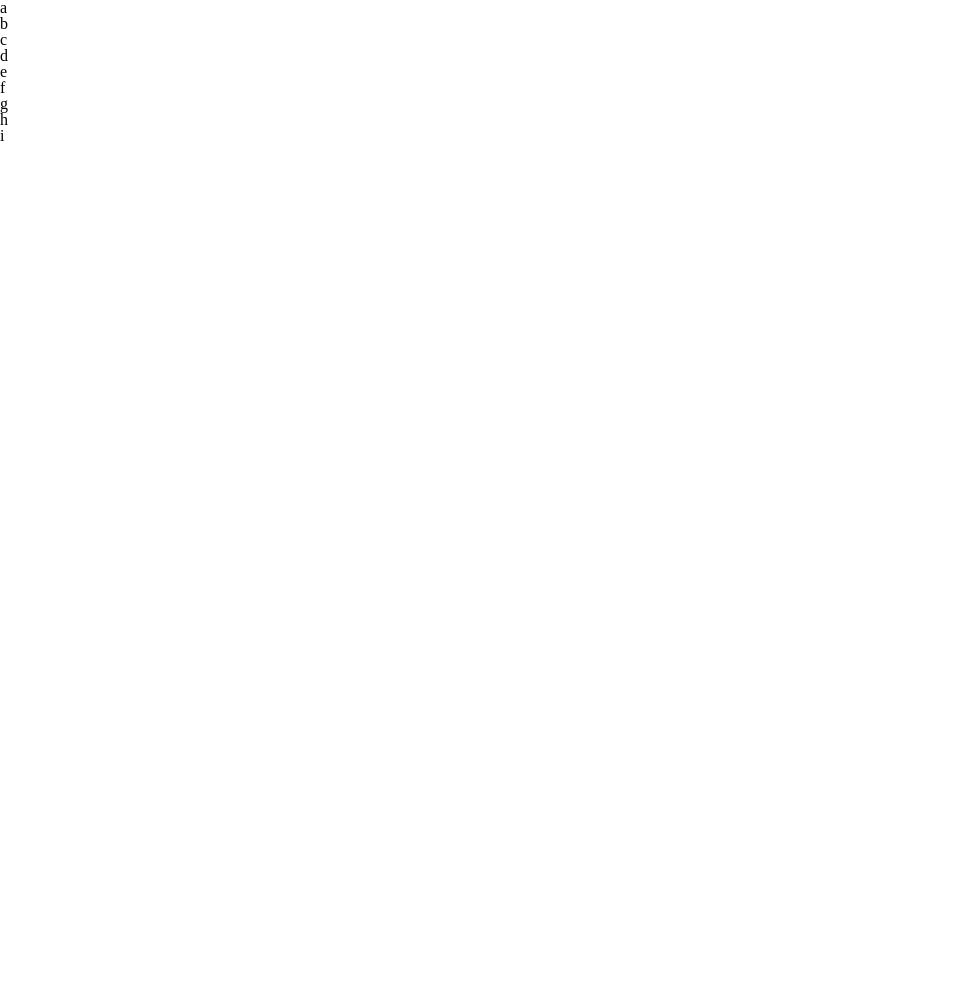
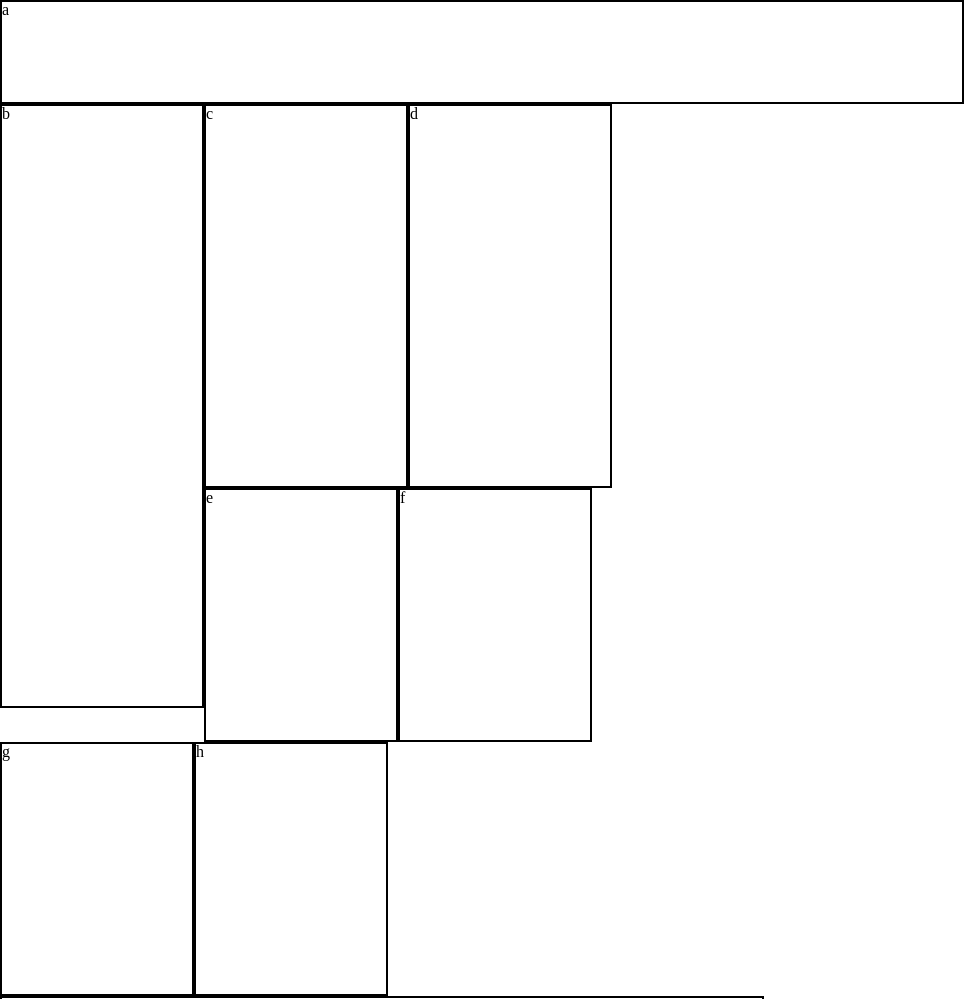
Before and after one commit to xochil73/lab01, a plain HTML site: page index.html in a window 768 px wide. Shown: the top 999 px of the page, 964 px wide, since content can reach past the window. Before the commit the page ends 800 px from the top, so only its background shows below. Drawn offline with Linux system fonts and the light colour scheme.

Commit message:
is-this-it

```diff
--- a/css/style.css
+++ b/css/style.css
@@ -1,6 +1,4 @@
 @media all and (min-width: 480px) and (max-width: 767px){
-
-
 
 header {
   border: 2px solid black;
@@ -13,16 +11,17 @@ aside {
   border: 2px solid black;
   height: 150px;
   width: 476px;
-  float: left;
+  /* float: left; */
 }
 
 section {
   border: 2px solid black;
   height: 125px;
   width: 476px;
-  float: left;
+  /* float: left; */
 
 }
+
 
 article {
   border: 2px solid black;
@@ -31,10 +30,52 @@ article {
   float: left;
 }
 
+
 footer {
   border: 2px solid black;
   height: 80px;
   width: 476px;
-  float: left;
+  float: left; */
 }
 }
+
+@media all and (min-width: 768px) and (max-width: 960px){
+
+
+
+  header {
+    border: 2px solid black;
+    height: 100px;
+    width: 960px;
+
+  }
+
+  aside {
+    border: 2px solid black;
+    height: 600px;
+    width: 200px;
+    float: left;
+  }
+
+  section {
+    border: 2px solid black;
+    height: 380px;
+    width: 200px;
+    float: left;
+
+  }
+
+  article {
+    border: 2px solid black;
+    height: 250px;
+    width: 190px;
+    float: left;
+  }
+
+  footer {
+    border: 2px solid black;
+    height: 150px;
+    width: 760px;
+    float: left;
+  }
+  }
--- a/index.html
+++ b/index.html
@@ -14,17 +14,18 @@
 </head>
 <body>
   <main>
-  <header> a </header>
-
+    <header> a </header>
     <aside> b </aside>
     <section> c </section>
     <section> d </section>
+  <div>
     <article> e </article>
     <article> f </article>
     <article> g </article>
     <article> h </article>
+  </div>
 
-  <footer> i </footer>
+    <footer> i </footer>
 </main>
 
 </body>
```
